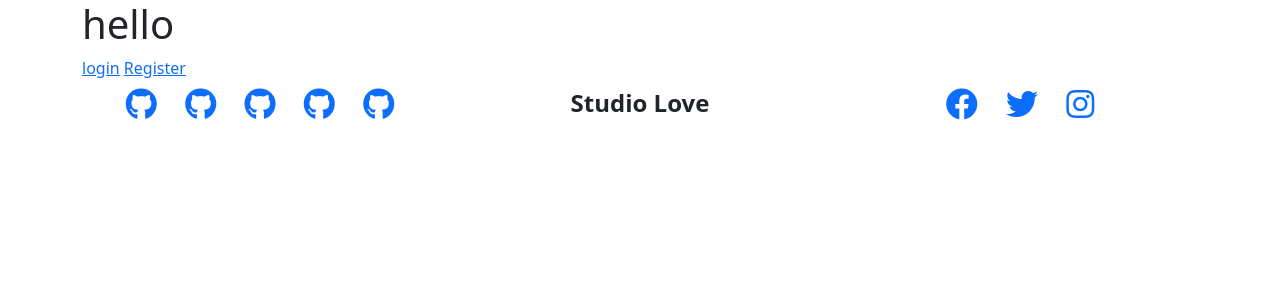
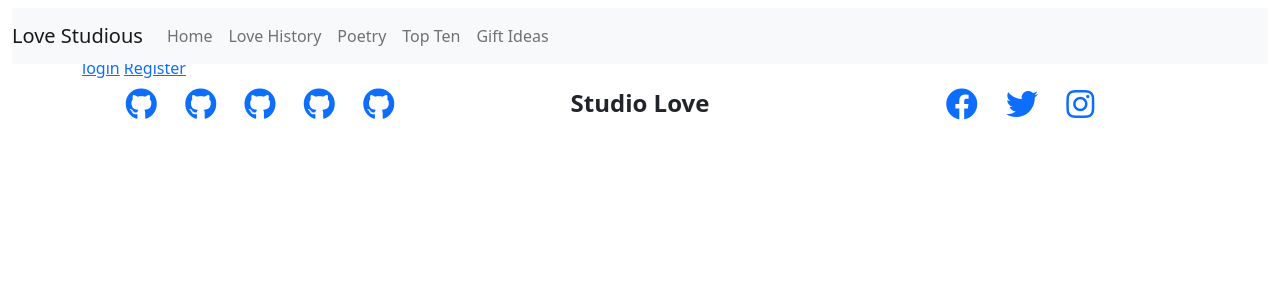
Before and after one commit to alexandergrib/studiuos-love, a Flask app: page / in a window 1280 px wide. Shown: the top 300 px of the page. Run offline with Flask 2, Linux system fonts and the light colour scheme; some libraries are stand-ins or nearby versions.

Commit message:
Add navbar

```diff
--- a/templates/base.html
+++ b/templates/base.html
@@ -33,6 +33,51 @@
     <title>Document</title>
     {% endblock %}
 </head>
+
+<header class="container-fluid fixed-top">
+    <div id="topnav" class="row bg-white pt-lg-2 d-none d-lg-flex">
+        <!-- Logo -->
+        <div>
+
+        </div>
+        <!-- Nav links -->
+        <div>
+            <nav class="navbar navbar-expand-lg navbar-light bg-light">
+                <a class="navbar-brand" href="index.html">Love Studious</a>
+                <button class="navbar-toggler" type="button" data-toggle="collapse"
+                    data-target="#navbarSupportedContent" aria-controls="navbarSupportedContent" aria-expanded="false"
+                    aria-label="Toggle navigation">
+                    <span class="navbar-toggler-icon"></span>
+                </button>
+
+                <div class="collapse navbar-collapse" id="navbarSupportedContent">
+                    <ul class="navbar-nav mr-auto">
+                        <li class="nav-item active">
+                            <a class="nav-link" href="#">Home <span class="sr-only">(current)</span></a>
+                        </li>
+                        <li class="nav-item">
+                            <a class="nav-link" href="#">Love History</a>
+                        </li>
+                        <li class="nav-item">
+                            <a class="nav-link" href="#">Poetry</a>
+                        </li>
+                        <li class="nav-item">
+                            <a class="nav-link" href="#">Top Ten</a>
+                        </li>
+                        <li class="nav-item">
+                            <a class="nav-link" href="#">Gift Ideas</a>
+                        </li>
+                    </ul>
+                </div>
+            </nav>
+        </div>
+        <!-- Login/Register -->
+        <div>
+
+        </div>
+    </div>
+
+</header>
 
 <body>
     <!-- flash messages -->
```
